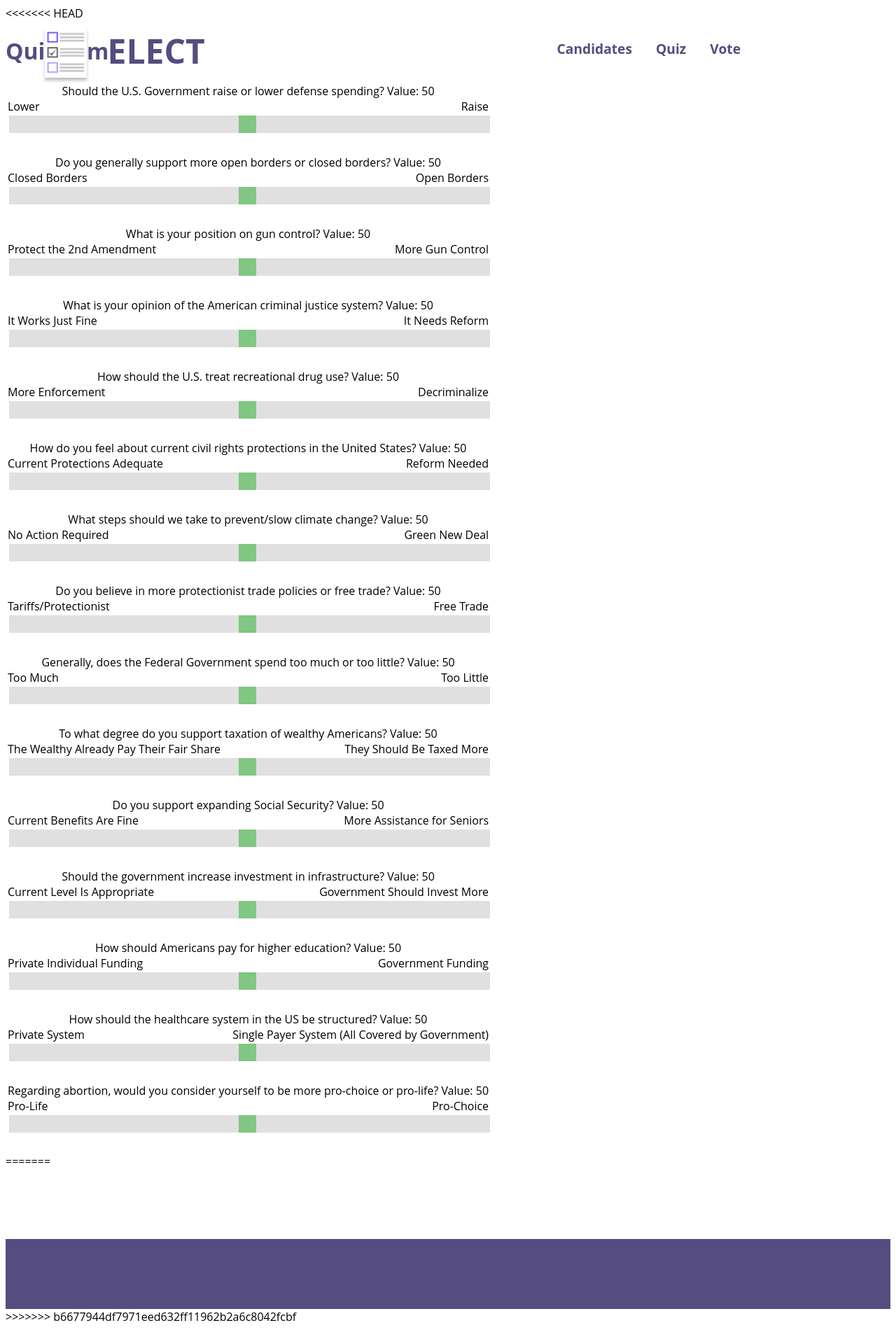
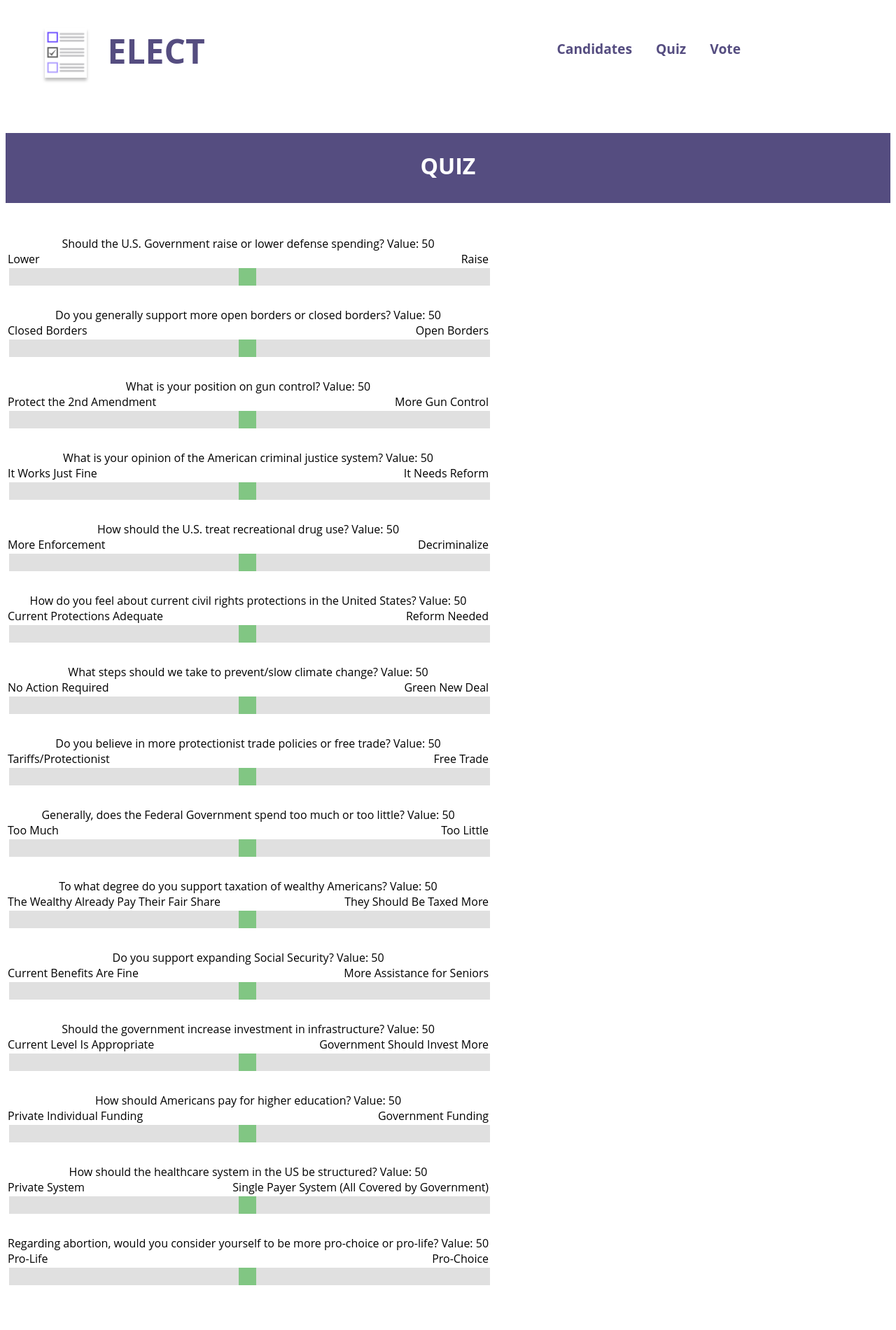
Before and after one commit to sdeweese/elect, a Django app: page /quiz in a window 1280 px wide. Shown: the whole page at 70% size. After the commit the page ends 1836 px from the top, so only its background shows below. Run offline with Django 3.2, Linux system fonts and the light colour scheme.

Commit message:
updated quiz page

```diff
--- a/project/static/css/styles.css
+++ b/project/static/css/styles.css
@@ -100,3 +100,50 @@ button:hover {
 #hello {
     display: block !important;
 }
+
+.slidecontainer {
+    width: 100%; /* Width of the outside container */
+  }
+
+  /* The slider itself */
+  .slider {
+    -webkit-appearance: none;  /* Override default CSS styles */
+    appearance: none;
+    width: 100%; /* Full-width */
+    height: 25px; /* Specified height */
+    background: #d3d3d3; /* Grey background */
+    outline: none; /* Remove outline */
+    opacity: 0.7; /* Set transparency (for mouse-over effects on hover) */
+    -webkit-transition: .2s; /* 0.2 seconds transition on hover */
+    transition: opacity .2s;
+  }
+
+  /* Mouse-over effects */
+  .slider:hover {
+    opacity: 1; /* Fully shown on mouse-over */
+  }
+
+  /* The slider handle (use -webkit- (Chrome, Opera, Safari, Edge) and -moz- (Firefox) to override default look) */
+  .slider::-webkit-slider-thumb {
+    -webkit-appearance: none; /* Override default look */
+    appearance: none;
+    width: 25px; /* Set a specific slider handle width */
+    height: 25px; /* Slider handle height */
+    background: #4CAF50; /* Green background */
+    cursor: pointer; /* Cursor on hover */
+  }
+
+  .slider::-moz-range-thumb {
+    width: 25px; /* Set a specific slider handle width */
+    height: 25px; /* Slider handle height */
+    background: #4CAF50; /* Green background */
+    cursor: pointer; /* Cursor on hover */
+  }
+
+  .bar {
+      background-color: #554D80;
+      width: 100%;
+      height: 100px;
+      display: block;
+      margin-top: 15%;
+  }
--- a/project/templates/quiz.html
+++ b/project/templates/quiz.html
@@ -1,57 +1,34 @@
 <!DOCTYPE html>
-<<<<<<< HEAD
+<html lang="en">
 <head>
-    <link rel="stylesheet" type="text/css" href="../static/styles.css">
-    <style>
-        .slidecontainer {
-  width: 100%; /* Width of the outside container */
-}
+    <meta charset="utf-8">
+    <meta name="viewport" content="width=device-width, initial-scale=1, shrink-to-fit=no">
 
-/* The slider itself */
-.slider {
-  -webkit-appearance: none;  /* Override default CSS styles */
-  appearance: none;
-  width: 100%; /* Full-width */
-  height: 25px; /* Specified height */
-  background: #d3d3d3; /* Grey background */
-  outline: none; /* Remove outline */
-  opacity: 0.7; /* Set transparency (for mouse-over effects on hover) */
-  -webkit-transition: .2s; /* 0.2 seconds transition on hover */
-  transition: opacity .2s;
-}
-
-/* Mouse-over effects */
-.slider:hover {
-  opacity: 1; /* Fully shown on mouse-over */
-}
-
-/* The slider handle (use -webkit- (Chrome, Opera, Safari, Edge) and -moz- (Firefox) to override default look) */
-.slider::-webkit-slider-thumb {
-  -webkit-appearance: none; /* Override default look */
-  appearance: none;
-  width: 25px; /* Set a specific slider handle width */
-  height: 25px; /* Slider handle height */
-  background: #4CAF50; /* Green background */
-  cursor: pointer; /* Cursor on hover */
-}
-
-.slider::-moz-range-thumb {
-  width: 25px; /* Set a specific slider handle width */
-  height: 25px; /* Slider handle height */
-  background: #4CAF50; /* Green background */
-  cursor: pointer; /* Cursor on hover */
-}
-
-tr {
-
-}
-
-    </style>
-
+    {% load static %}
+    <link rel="stylesheet" type="text/css" href="{% static 'css/styles.css' %}">
 </head>
 <body>
-    <h1> Quiz.html </h1>
+    {% load static %}
 
+    <!-- Logo -->
+    <img src="{% static 'images/logo.png' %}" alt="logo" id="logo">
+    <h1 class="heading"><a href="home">ELECT</a></h1>
+
+    <!-- Nav Bar -->
+    <nav>
+        <ul>
+            <li class="norm"><a href="candidates">Candidates</a></li>
+            <li class="norm"><a href="quiz">Quiz</a></li>
+            <li class="norm"><a href="vote">Vote</a></li>
+        </ul>
+    </nav>
+
+    <div class="bar" style="z-index: -1;">
+        <h1 style="color: white; text-align: center; padding-top: 25px;">QUIZ</h2>
+    </div>
+    <!-- Start Quiz Page -->
+
+    <br><br>
     <div class="table" style="float: center;">
     <table>
         <tr>
@@ -318,34 +295,5 @@ tr {
             }
 </script>
 
-=======
-<html lang="en">
-<head>
-    <meta charset="utf-8">
-    <meta name="viewport" content="width=device-width, initial-scale=1, shrink-to-fit=no">
-
-    {% load static %}
-    <link rel="stylesheet" type="text/css" href="{% static 'css/styles.css' %}">
-</head>
-<body>
-    {% load static %}
-
-    <!-- Logo -->
-    <img src="{% static 'images/logo.png' %}" alt="logo" id="logo">
-    <h1 class="heading"><a href="home">ELECT</a></h1>
-
-    <!-- Nav Bar -->
-    <nav>
-        <ul>
-            <li class="norm"><a href="candidates">Candidates</a></li>
-            <li class="norm"><a href="quiz">Quiz</a></li>
-            <li class="norm"><a href="vote">Vote</a></li>
-        </ul>
-    </nav>
-
-
-    <!-- Footer -->
-    <div class="footer"></div>
->>>>>>> b6677944df7971eed632ff11962b2a6c8042fcbf
 </body>
 </html>
```
